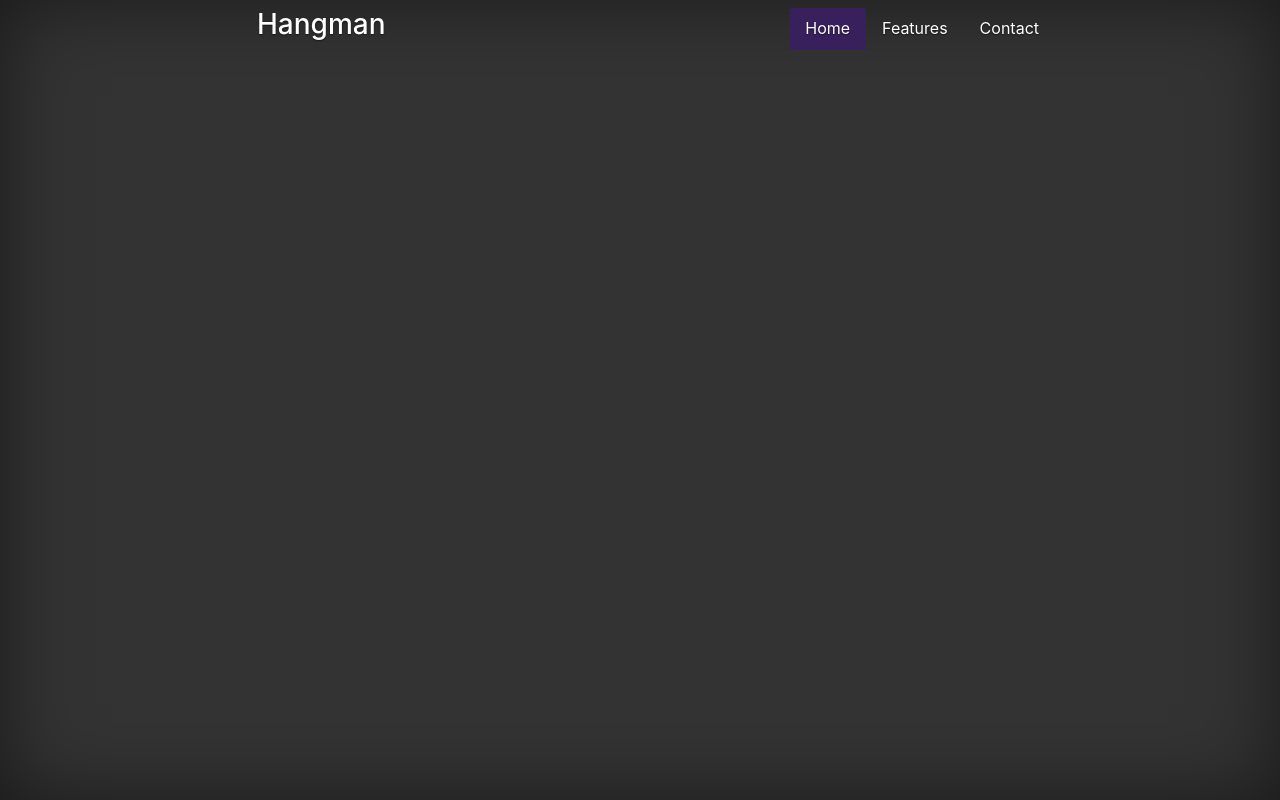
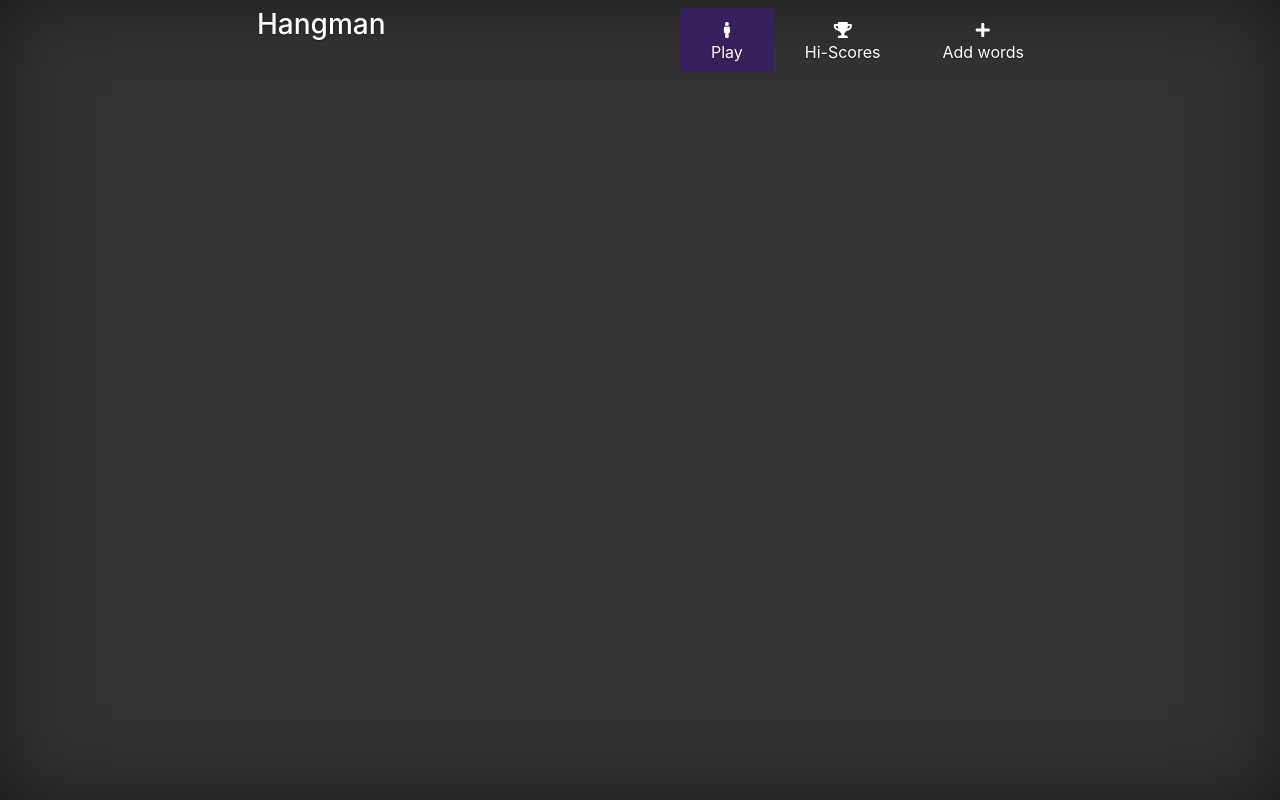
Before and after one commit to rivers-dash/Pendu, a React (Create React App) app: page / in a window 1280 px wide. Built offline with nearby package versions, Linux system fonts and the light colour scheme.

Commit message:
:sparkles: [Icons] Adding icons component thanks to react-icons

```diff
--- a/package.json
+++ b/package.json
@@ -5,6 +5,7 @@
   "dependencies": {
     "react": "^16.5.2",
     "react-dom": "^16.5.2",
+    "react-icons": "^3.2.1",
     "react-scripts": "1.1.5"
   },
   "scripts": {
--- a/src/App.js
+++ b/src/App.js
@@ -5,13 +5,17 @@ import Navbar from './components/navbar/navbar'
 
 class App extends Component {
 	state = {
+		title: 'Hangman'
 	}
 
   render() {
+		const { title } = this.state
     return(
 			<div id="app" className="app cover-container d-flex w-100 h-100 p-3 flex-column full-height-div">
 				<div id="appContainer" class="full-height-div">
-					<Navbar></Navbar>
+					<Navbar
+						title={title}
+					></Navbar>
 				</div>
 			</div>
 		)
--- a/src/components/navbar/navbar.js
+++ b/src/components/navbar/navbar.js
@@ -1,5 +1,7 @@
 import React, { Component } from 'react';
 import './navbar.css'
+
+import { FaMale, FaTrophy ,FaPlus } from 'react-icons/fa'
 
 class Navbar extends Component {
 	state = {
@@ -10,11 +12,24 @@ class Navbar extends Component {
 			<div >
 				<header className="masthead mb-auto mt-2">
         <div className="inner row">
-          <h3 className="masthead-brand flex-grow-1">Hangman</h3>
+          <h3 className="masthead-brand flex-grow-1">{this.props.title}</h3>
           <nav className="nav nav-pills pill justify-content-end">
-            <a className="nav-link active" href="#">Home</a>
-            <a className="nav-link" href="#">Features</a>
-            <a className="nav-link" href="#">Contact</a>
+
+            <a className="nav-link active" href="#">
+							<FaMale className="justify-content-center col"/>
+							<div className="justify-content-center col">Play</div>
+						</a>
+
+						<a className="nav-link" href="#">
+							<FaTrophy className="justify-content-center col"/>
+							<div className="justify-content-center col">Hi-Scores</div>
+						</a>
+
+						<a className="nav-link" href="#">
+							<FaPlus className="justify-content-center col"/>
+							<div className="justify-content-center col">Add words</div>
+						</a>
+
           </nav>
         </div>
       </header>
```
